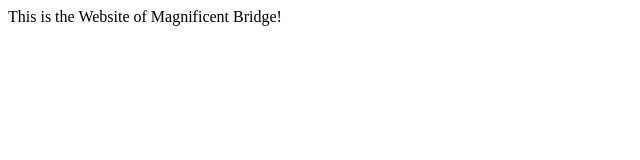
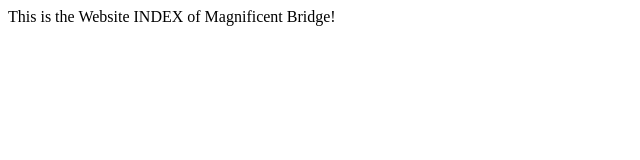
Before and after one commit to MagnificentBridge/MagnificentBridge, a plain HTML site: page index.html in a window 1280 px wide. Shown: the whole page, without its empty margins (0-640 px from the left). Drawn offline with Linux system fonts and the light colour scheme.

Commit message:
Update index.html

```diff
--- a/index.html
+++ b/index.html
@@ -5,6 +5,6 @@
 	<title>Magnificent Bridge</title>
 </head>
 <body>
-This is the Website of Magnificent Bridge!
+This is the Website INDEX of Magnificent Bridge!
 </body>
 </html>
```
